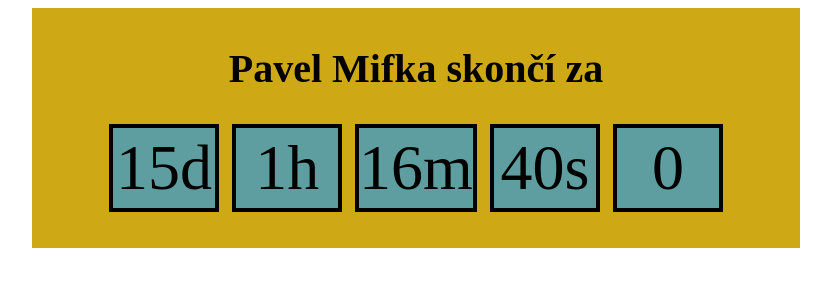
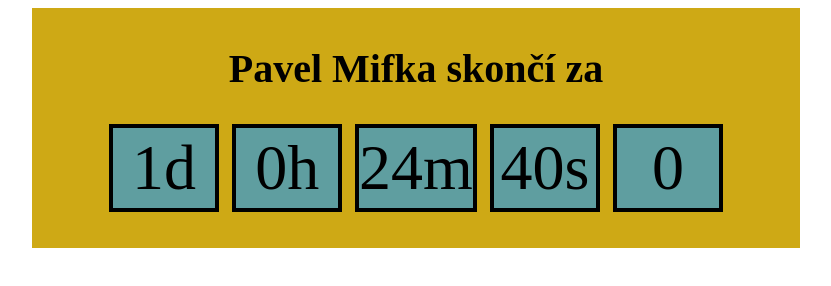
Before and after one commit to Lukymbo/PavelKonec, a plain HTML site: page pavelkonec.html in a window 1280 px wide. Shown: the whole page, without its empty margins (224-1055 px from the left). Drawn offline with Linux system fonts and the light colour scheme.

Commit message:
Update pavelkonec.html

```diff
--- a/pavelkonec.html
+++ b/pavelkonec.html
@@ -76,7 +76,7 @@
             let setinyid = document.getElementById("Setiny");
 
             function pocitej(){
-                let koneccas = new Date(2024,8,13).getTime();
+                let koneccas = new Date(2024,7,29,23,08).getTime();
 
                 let casted = new Date().getTime();
 
```
